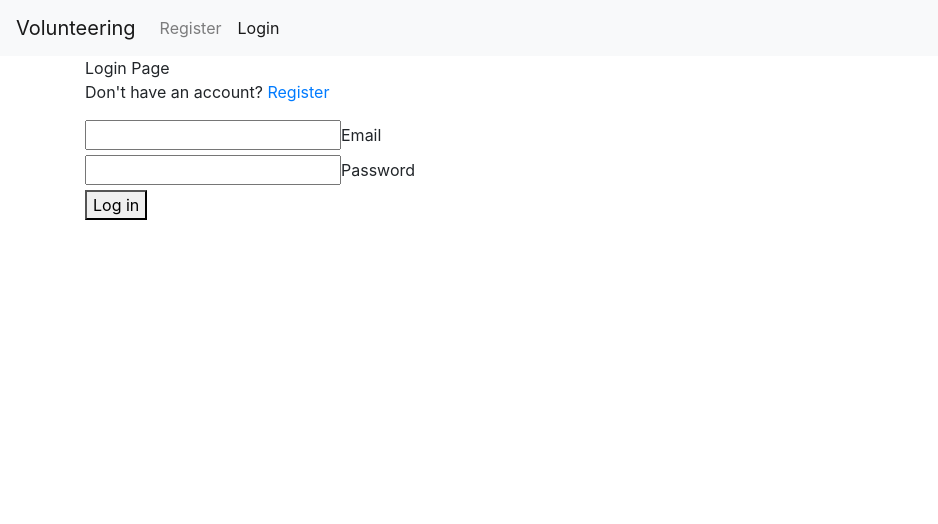
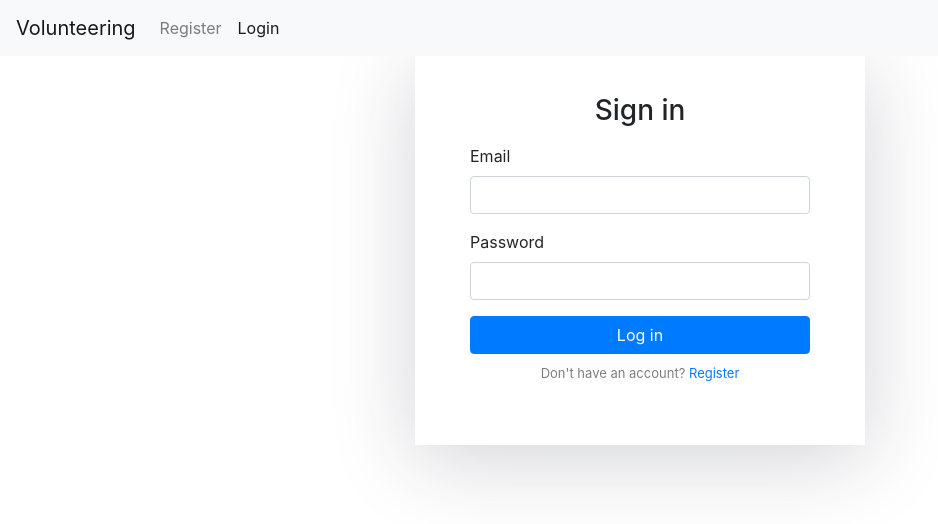
Before and after one commit to seniorproject2020/volunteerapp, a React app: page /login in a window 1280 px wide. Shown: the top 524 px of the page, without its empty margins (0-938 px from the left). Built offline with nearby package versions, Linux system fonts and the light colour scheme.

Commit message:
finished merge of UI

```diff
--- a/src/client/components/auth/Login.jsx
+++ b/src/client/components/auth/Login.jsx
@@ -3,7 +3,7 @@ import React, { Component } from 'react';
 import { Link } from 'react-router-dom';
 import { connect } from 'react-redux';
 import { loginUser } from '../../actions/authActions';
-import './../css/Login.css'
+import '../css/Login.css'
 class Login extends Component {
   constructor(props) {
     super(props);
@@ -51,44 +51,42 @@ class Login extends Component {
   };
 
   render() {
+    const { errors } = this.state;
     return (
-      <div>
-        <div>
-          Login Page
-          <p>
-            Don't have an account?
-            {' '}
-            <Link to="/register">Register</Link>
-          </p>
-        </div>
-
+      <div className="wrapper">
+        <div className="inner-wrapper">
           <form noValidate onSubmit={this.onSubmit}>
-          <div>
+            <h3 className="text-center">Sign in</h3>
+            <div className="form-group">
+              <label htmlFor="email">Email</label>
               <input
-              onChange={this.onChange}
-              required
+                onChange={this.onChange} required
                 value={this.state.email}
                 id="email"
                 type="email"
+                className="form-control"
               />
-            <label htmlFor="email">Email</label>
             </div>
-          <div>
+            <div className="form-group">
+              <label htmlFor="password">Password</label>
               <input
-              onChange={this.onChange}
-              required
+                onChange={this.onChange} required
                 value={this.state.password}
                 id="password"
                 type="password"
+                className="form-control"
               />
-            <label htmlFor="password">Password</label>
             </div>
             <div>
-            <button type="submit">
+              <button type="submit" className="btn btn-primary btn-block">
                 Log in
               </button>
             </div>
+            <p className="links">
+              Don't have an account? <Link to="/register">Register</Link>
+            </p>
           </form>
+        </div>
       </div>
     );
   }
--- a/src/server/routes/users.js
+++ b/src/server/routes/users.js
@@ -8,7 +8,7 @@ const router = express.Router();
 
 router.post('/register', async (req, res) => {
   try {
-    await UserController.registerUser(req.body.email, req.body.password);
+    await UserController.registerUser(req.body.email, req.body.password, req.body.firstName, req.body.lastName);
     res.status(200).end();
   } catch (err) {
     res.status(400).json(err.message);
--- a/src/server/services/controllers/user.js
+++ b/src/server/services/controllers/user.js
@@ -3,7 +3,7 @@ import User from '../../models/users';
 
 // TODO Update Error Messages
 const Controller = {
-  async registerUser(email, password) {
+  async registerUser(email, password, firstName, lastName) {
     const user = await User.findOne({ email });
 
     if (user) {
@@ -15,8 +15,8 @@ const Controller = {
       password,
       isAdmin: false,
       phone: '',
-      firstName: '',
-      lastName: '',
+      firstName,
+      lastName,
       totalLoggedHours: 0,
       loggedHours: [],
     };
```
Lines whose indentation alone changed are shown as unchanged.
